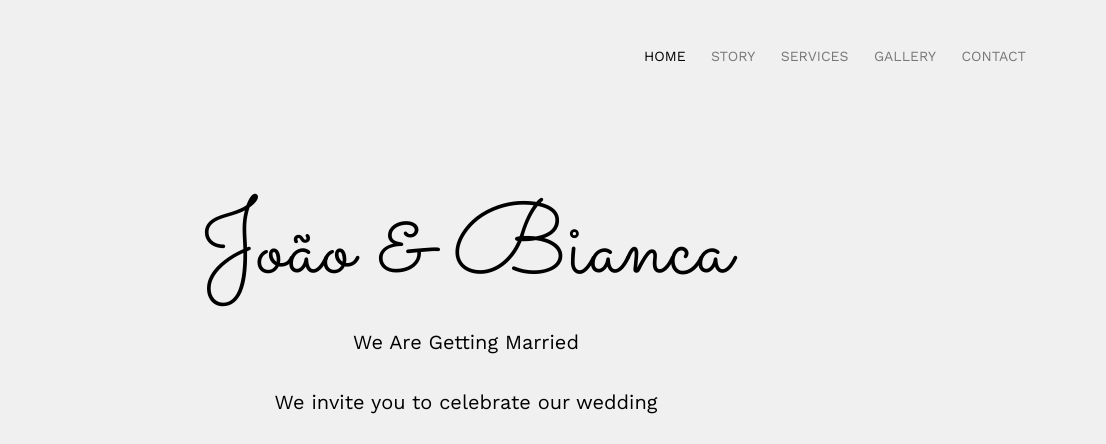
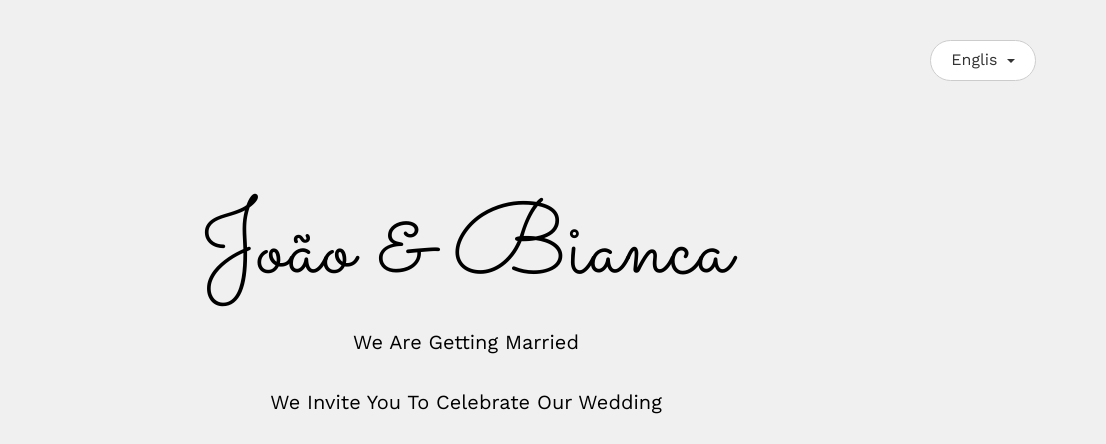
Before and after one commit to joaosr/sm-wedding, a plain HTML site: page index.html in a window 1280 px wide. Shown: the top 444 px of the page, 174-1280 px from the left. Drawn offline with nearby package versions, Linux system fonts and the light colour scheme; some icons are missing; files whose address does not match are found by name.

Commit message:
Add language selector

```diff
--- a/index.html
+++ b/index.html
@@ -47,12 +47,17 @@
 	<!-- Bootstrap  -->
 	<link rel="stylesheet" href="css/bootstrap.css">
 
+	<link rel="stylesheet" href="https://cdnjs.cloudflare.com/ajax/libs/bootstrap-select/1.6.2/css/bootstrap-select.min.css">
+
+	<link rel="stylesheet" href="https://cdnjs.cloudflare.com/ajax/libs/flag-icon-css/0.8.2/css/flag-icon.min.css">
+
 	<!-- Magnific Popup -->
 	<link rel="stylesheet" href="css/magnific-popup.css">
 
 	<!-- Owl Carousel  -->
 	<link rel="stylesheet" href="css/owl.carousel.min.css">
 	<link rel="stylesheet" href="css/owl.theme.default.min.css">
+
 
 	<!-- Theme style  -->
 	<link rel="stylesheet" href="css/style.css">
@@ -79,7 +84,12 @@
 					</div>
 				</div>
 				<div class="col-xs-10 text-right menu-1">
-					<ul>
+					<select class="selectpicker" data-width="fit" name="language">
+					  <option data-content='<span class="flag-icon flag-icon-gb"></span> Englis'>en</option>
+					  <option  data-content='<span class="flag-icon flag-icon-pt"></span> Português'>pt</option>
+						<option  data-content='<span class="flag-icon flag-icon-de"></span> Deutsch'>de</option>
+					</select>
+					<ul style="display: none;">
 						<li class="active"><a href="index.html">Home</a></li>
 						<li><a href="about.html">Story</a></li>
 						<li class="has-dropdown">
@@ -114,13 +124,13 @@
 			<div class="row">
 				<div class="col-md-8 col-md-offset-2 text-center">
 					<div class="display-t">
-						<div class="display-tc animate-box" data-animate-effect="fadeIn">
+						<div id="welcome" class="display-tc animate-box" data-animate-effect="fadeIn">
 							<h1>João &amp; Bianca</h1>
 							<h2>We Are Getting Married</h2>
-							<h2>We invite you to celebrate our wedding</h2>
+							<h2>We Invite You To Celebrate Our Wedding</h2>
 							<h2>July 22nd, 2023 Belém of Pará, Brazil</h2>
 							<div class="simply-countdown simply-countdown-one"></div>
-							<p><a href="#" class="btn btn-default btn-sm">Save the date</a></p>
+							<p><a id="save_the_date" href="#" class="btn btn-default btn-sm">Save the date</a></p>
 						</div>
 					</div>
 				</div>
@@ -612,6 +622,8 @@
 	<!-- Main -->
 	<script src="js/main.js"></script>
 
+	<script src="https://cdnjs.cloudflare.com/ajax/libs/bootstrap-select/1.6.2/js/bootstrap-select.min.js"></script>
+
 	<script>
     var d = new Date(2023, 6, 22, 14, 30, 0, 0);
 
@@ -629,6 +641,54 @@
         day: d.getDate(),
         enableUtc: false
     });
+
+		const language = {
+		  en: {
+		    "#welcome h2:eq(0)": "We Are Getting Married",
+				"#welcome h2:eq(1)": "We Invite You To Celebrate Our Wedding",
+				"#welcome h2:eq(2)": "July 22nd, 2023 Belém of Pará, Brazil",
+				"#save_the_date": 'Save the date',
+		  },
+		  pt: {
+				"#welcome h2:eq(0)": "Estamos nos casando",
+				"#welcome h2:eq(1)": "Convidamos você para celebrar nosso casamento",
+				"#welcome h2:eq(2)": "22 de julho de 2023 Belém do Pará, Brasil",
+				"#save_the_date": 'Save the date',
+		  },
+		  de: {
+				"#welcome h2:eq(0)": "Wir werden heiraten",
+				"#welcome h2:eq(1)": "Wir laden Sie ein, unsere Hochzeit zu feiern",
+				"#welcome h2:eq(2)": "22. Juli 2023 Belém von Pará, Brasilien",
+				"#save_the_date": 'Save the date',
+		  },
+		};
+
+
+
+		let defaultBrowserLang = navigator.language;
+		let defaultLang = 'en'
+
+		if(defaultBrowserLang.includes('pt')){
+			defaultLang = 'pt';
+		}
+		else if (defaultBrowserLang.includes('de')) {
+			defaultLang = 'de';
+		}
+
+		$('.selectpicker').selectpicker();
+		$('.selectpicker').selectpicker('val', defaultLang);
+
+		function updateText(lang){
+			for(var key in language[lang]){
+					$(key).text(language[lang][key]);
+			}
+		}
+
+		updateText(defaultLang);
+
+		$('.selectpicker').on('change', function(event){
+			updateText(event.target.value);
+		});
 </script>
 
 	</body>
```
